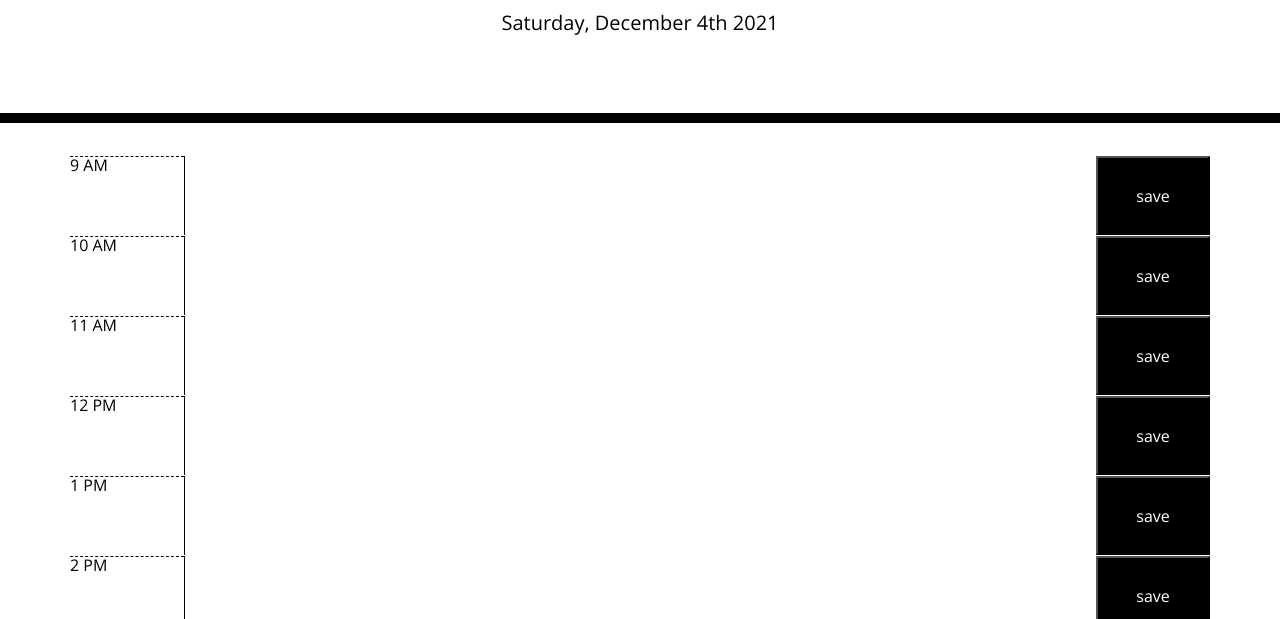
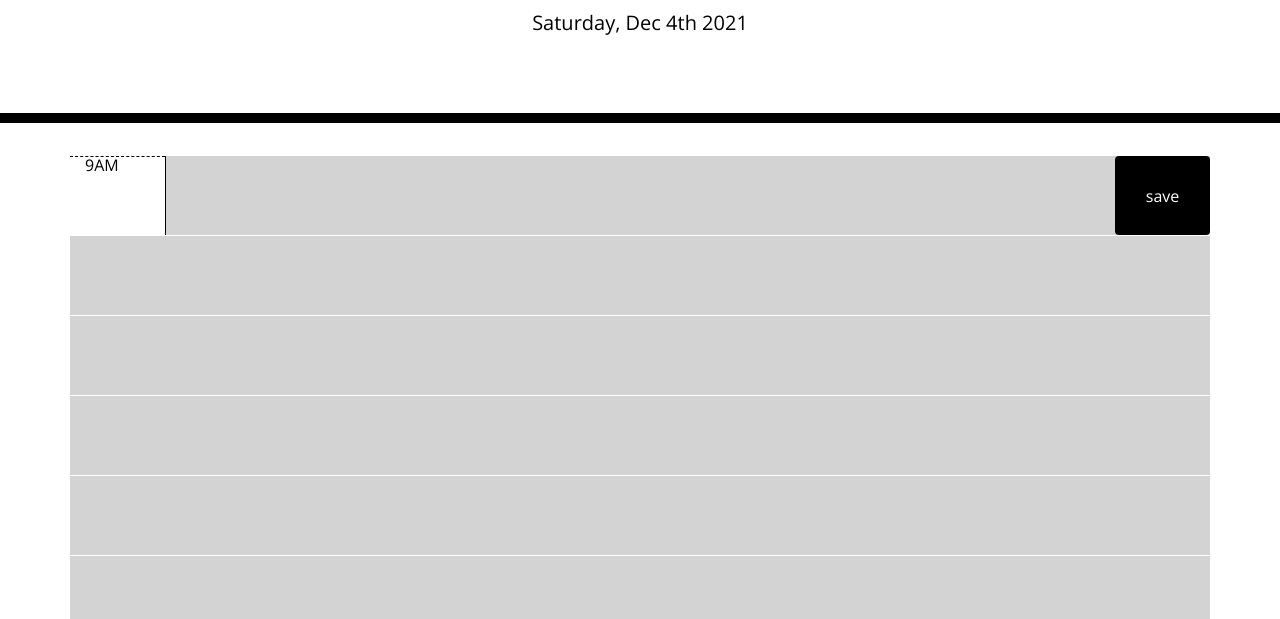
Before and after one commit to mkimborowicz/day-planner, a plain HTML site: page Develop/index.html in a window 1280 px wide. Shown: the part 181-800 px from the top of the page. Drawn offline with nearby package versions, Linux system fonts and the light colour scheme.

Commit message:
changes html and got local storage working

```diff
--- a/Assets/script.js
+++ b/Assets/script.js
@@ -1,38 +1,48 @@
-var schedule = $(".container");
-var currentDay = $("#currentDay");
-var index = 0;
-var today = moment();
-var currentTime = today.format("hh:mm a");
-currentDay.text(today.format("dddd, MMMM Do YYYY"));
+// sets current date
+$("#currentDay").text(moment().format("dddd, MMM Do YYYY"));
 
-var hours = [
-  "9 AM",
-  "10 AM",
-  "11 AM",
-  "12 PM",
-  "1 PM",
-  "2 PM",
-  "3 PM",
-  "4 PM",
-  "5 PM",
-];
+// creates click function for each button
+// takes value from sibling and saves under value to local storage
+// takes attribute id from parent and saves under key to local storage
+$(".saveBtn").on("click", function () {
+  var value = $(this).siblings(".description").val();
+  var key = $(this).parent().attr("id");
 
-for (i = 9; i < 18; i++, index++) {
-  $("#hour-" + [i]).append("<p></p>");
-  $("#hour-" + [i]).children("p").text(hours[index]);
-  $("#hour-" + [i]).append("<textarea></textarea>")
-  $("#hour-" + [i]).append("<button>save</button>");
+  localStorage.setItem(key, value);
+});
 
-  var toDoItem = localStorage.getItem("hour-" + [index]);
-  var textArea = $("textarea");
-  textArea.text(toDoItem);
+function hourFormat() {
+// pulling current hour using moment
+  var currentHour = moment().hours();
 
-  schedule.on("click", "button",function(event){
-    localStorage.setItem("hour-" + [index], textArea.val())
+  //creates loop for each element with class "time-block"
+  $(".time-block").each(function () {
+  // converts each element id into a number
+    var rowHour = parseInt($(this).attr("id"));
+
+//compares current hour to schedule hours and adds class depending on if it is past, present or future
+    if (currentHour > rowHour) {
+      $(this).addClass("past");
+    } else if(currentHour === rowHour){
+      $(this).removeClass("past");
+      $(this).addClass("present");
+    } else {
+      $(this).removeClass("past");
+      $(this).removeClass("present");
+      $(this).addClass("future");
+    }
   });
-
 }
 
-schedule.children("div").children("button").attr("class", "saveBtn");
-schedule.children().attr("class", "row");
-schedule.children("div").children("p").attr("class", "hour");
+
+hourFormat();
+
+//grabs items from local storage and displays them in the correct time slot
+$("#9 .description").text(localStorage.getItem("9"));
+$("#9 .description").text(localStorage.getItem("9"));
+$("#9 .description").text(localStorage.getItem("9"));
+$("#9 .description").text(localStorage.getItem("9"));
+$("#9 .description").text(localStorage.getItem("9"));
+$("#9 .description").text(localStorage.getItem("9"));
+$("#9 .description").text(localStorage.getItem("9"));
+$("#9 .description").text(localStorage.getItem("9"));
--- a/Develop/index.html
+++ b/Develop/index.html
@@ -30,20 +30,30 @@
     </header>
 
     <div class="container">
-      <div id = "hour-9"></div>
-      <div id = "hour-10"></div>
-      <div id = "hour-11"></div>
-      <div id = "hour-12"></div>
-      <div id = "hour-13"></div>
-      <div id = "hour-14"></div>
-      <div id = "hour-15"></div>
-      <div id = "hour-16"></div>
-      <div id = "hour-17"></div>
+
+      <div id="9" class="row time-block">
+        <div class="col-md-1 hour">9AM</div>
+        <textarea class="col-md-10 description"></textarea>
+        <button class="saveBtn col-md-1 btn">save</button>
+      </div>
+
+      <div id="10" class="row time-block"></div>
+      <div id="11" class="row time-block"></div>
+      <div id="12" class="row time-block"></div>
+      <div id="13" class="row time-block"></div>
+      <div id="14" class="row time-block"></div>
+      <div id="15" class="row time-block"></div>
+      <div id="16" class="row time-block"></div>
+      <div id="17" class="row time-block"></div>
     </div>
 
     <script src="https://cdnjs.cloudflare.com/ajax/libs/jquery/3.2.1/jquery.min.js"></script>
     <script src="https://cdnjs.cloudflare.com/ajax/libs/moment.js/2.24.0/moment.min.js"></script>
-    <script src="https://cdn.jsdelivr.net/npm/bootstrap@5.1.3/dist/js/bootstrap.bundle.min.js" integrity="sha384-ka7Sk0Gln4gmtz2MlQnikT1wXgYsOg+OMhuP+IlRH9sENBO0LRn5q+8nbTov4+1p" crossorigin="anonymous"></script>
+    <script
+      src="https://cdn.jsdelivr.net/npm/bootstrap@5.1.3/dist/js/bootstrap.bundle.min.js"
+      integrity="sha384-ka7Sk0Gln4gmtz2MlQnikT1wXgYsOg+OMhuP+IlRH9sENBO0LRn5q+8nbTov4+1p"
+      crossorigin="anonymous"
+    ></script>
     <script src="/Assets/script.js"></script>
   </body>
 </html>
```
